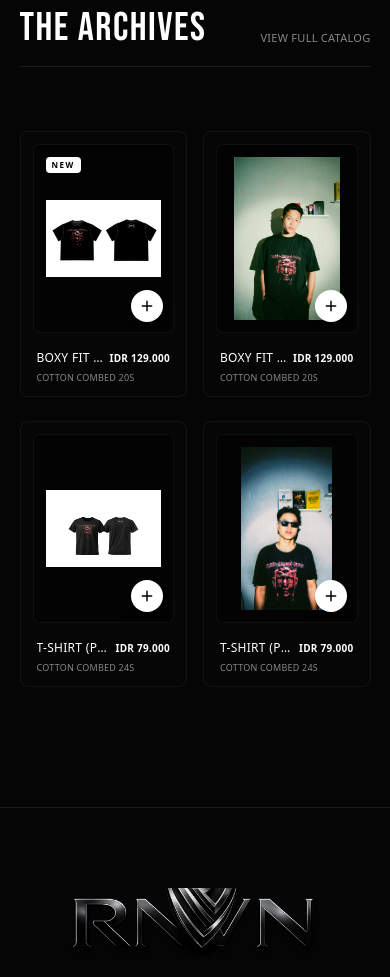
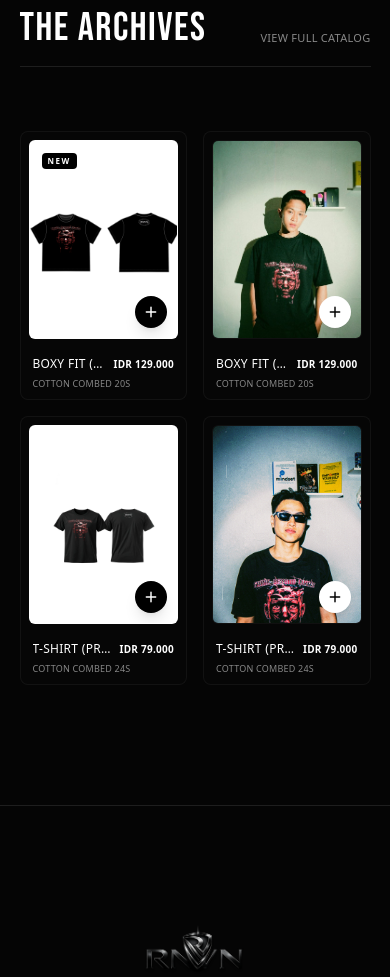
Before and after one commit to randianodeska-coder/rnvn.brand, a Next.js app: page / in a window 390 px wide. Shown: the part 1020-1997 px from the top of the page. Built offline with nearby package versions, Linux system fonts and the light colour scheme.

Commit message:
Add files via upload

```diff
--- a/src/app/page.tsx
+++ b/src/app/page.tsx
@@ -282,9 +282,8 @@ export default function Home() {
         className={`fixed inset-0 bg-black/70 backdrop-blur-md z-[990] transition-all duration-500 ${menuActive || cartActive ? "opacity-100 pointer-events-auto" : "opacity-0 pointer-events-none"}`}
         onClick={closeOverlays}
       ></div>
-
       {/* Mobile Menu */}
-      <div className={`fixed top-0 w-full max-w-[380px] h-screen bg-black/95 backdrop-blur-2xl z-[1000] flex flex-col transition-transform duration-700 ease-[cubic-bezier(0.16,1,0.3,1)] left-0 border-r border-white/5 p-10 justify-between ${menuActive ? "translate-x-0" : "-translate-x-full"}`}>
+      <div className={`fixed top-0 w-full max-w-[380px] h-screen h-[100dvh] bg-black/95 backdrop-blur-2xl z-[1000] flex flex-col transition-transform duration-700 ease-[cubic-bezier(0.16,1,0.3,1)] left-0 border-r border-white/5 p-10 justify-between ${menuActive ? "translate-x-0" : "-translate-x-full"}`}>
         <div className="flex justify-between items-center pb-6 border-b border-white/5">
           <span className="font-[family-name:var(--font-syncopate)] font-bold text-sm tracking-[3px] text-white">MENU</span>
           <button className="bg-transparent border-none text-white text-lg cursor-none opacity-50 hover:opacity-100 transition-opacity" onClick={closeOverlays}>✕</button>
@@ -304,7 +303,7 @@ export default function Home() {
       </div>
 
       {/* Slide-Out Cart */}
-      <div className={`fixed top-0 w-full sm:w-[440px] max-w-full h-screen bg-black/95 backdrop-blur-2xl z-[1000] flex flex-col transition-transform duration-700 ease-[cubic-bezier(0.16,1,0.3,1)] right-0 border-l border-white/5 ${cartActive ? "translate-x-0" : "translate-x-full"}`}>
+      <div className={`fixed top-0 w-full sm:w-[440px] max-w-full h-screen h-[100dvh] bg-black/95 backdrop-blur-2xl z-[1000] flex flex-col transition-transform duration-700 ease-[cubic-bezier(0.16,1,0.3,1)] right-0 border-l border-white/5 ${cartActive ? "translate-x-0" : "translate-x-full"}`}>
         <div className="p-6 border-b border-white/5 flex justify-between items-center bg-black/20">
           <h3 className="font-[family-name:var(--font-syncopate)] font-bold text-xs tracking-[3px] text-white">SHOPPING BAG ({items.reduce((acc, curr) => acc + curr.quantity, 0)})</h3>
           <button className="bg-transparent border-none text-white text-lg cursor-none opacity-50 hover:opacity-100 transition-opacity" onClick={closeOverlays}>✕</button>
@@ -374,10 +373,10 @@ export default function Home() {
           </div>
         )}
 
-        <div className="p-6 border-t border-white/5 flex flex-col gap-2.5 bg-black/20">
+        <div className="p-4 pb-8 md:p-6 border-t border-white/5 flex flex-col gap-2 bg-black/20">
           <button
             disabled={items.length === 0}
-            className="w-full p-4 bg-white text-black text-[11px] font-bold tracking-widest uppercase border-none cursor-none transition-all duration-300 hover:bg-neutral-200 active:scale-[0.98] disabled:opacity-50 disabled:pointer-events-none"
+            className="w-full py-3 md:py-4 px-4 bg-white text-black text-[11px] font-bold tracking-widest uppercase border-none cursor-none transition-all duration-300 hover:bg-neutral-200 active:scale-[0.98] disabled:opacity-50 disabled:pointer-events-none"
             onClick={() => {
               const message = `Halo RNVN, saya ingin memesan:\n\n` +
                               items.map(item => `- ${item.name} (${item.quantity}x) = IDR ${(item.price * item.quantity).toLocaleString("id-ID")}`).join("\n") +
@@ -393,7 +392,7 @@ export default function Home() {
               href="https://vt.tiktok.com/ZSHKqtkr8/?page=Mall"
               target="_blank"
               rel="noopener noreferrer"
-              className="p-3 bg-neutral-900/50 hover:bg-neutral-900 border border-white/10 text-white text-[9px] font-semibold tracking-widest uppercase text-center no-underline cursor-none transition-all duration-300"
+              className="py-2.5 md:py-3 px-3 bg-neutral-900/50 hover:bg-neutral-900 border border-white/10 text-white text-[9px] font-semibold tracking-widest uppercase text-center no-underline cursor-none transition-all duration-300"
             >
               TikTok Shop
             </a>
@@ -401,7 +400,7 @@ export default function Home() {
               href="#"
               target="_blank"
               rel="noopener noreferrer"
-              className="p-3 bg-neutral-900/50 hover:bg-neutral-900 border border-white/10 text-white text-[9px] font-semibold tracking-widest uppercase text-center no-underline cursor-none transition-all duration-300"
+              className="py-2.5 md:py-3 px-3 bg-[#0c0c0c]/50 hover:bg-neutral-900 border border-white/10 text-white text-[9px] font-semibold tracking-widest uppercase text-center no-underline cursor-none transition-all duration-300"
             >
               Shopee Store
             </a>
@@ -512,17 +511,17 @@ export default function Home() {
           <a href="#" className="text-[11px] font-medium uppercase tracking-wide text-[#888888] no-underline transition-colors hover:text-white hover-target">View Full Catalog</a>
         </div>
 
-        <div className="grid grid-cols-[repeat(auto-fill,minmax(280px,1fr))] gap-y-10 gap-x-6 md:gap-y-[60px] md:gap-x-[30px] max-md:grid-cols-[repeat(auto-fill,minmax(160px,1fr))] max-md:gap-y-6 max-md:gap-x-4">
+        <div className="grid grid-cols-2 lg:grid-cols-4 gap-4 md:gap-[30px]">
 
           {/* Product 1 */}
-          <a href="#" className="flex flex-col no-underline text-inherit cursor-none group reveal hover-target-image border border-white/5 bg-[#080808]/40 p-3 md:p-4 rounded-lg transition-all duration-500 hover:border-white/10 hover:bg-[#080808]/80 hover:shadow-luxury relative">
-            <div className="bg-[#030303] w-full aspect-[3/4] relative overflow-hidden rounded-md mb-4 border border-white/5">
-              <div className="absolute top-3 left-3 text-[8px] md:text-[9px] font-semibold tracking-[1.5px] bg-white text-black py-0.5 px-1.5 uppercase z-[2] rounded-sm">New</div>
-              <Image src="/assets/rnvn4.png" alt="Signature Boxy" fill className="object-contain p-3 md:p-4 transition-transform duration-700 ease-out group-hover:scale-105" />
+          <a href="#" className="flex flex-col no-underline text-inherit cursor-none group reveal hover-target-image border border-white/5 bg-[#080808]/40 p-2 md:p-4 rounded-lg transition-all duration-500 hover:border-white/10 hover:bg-[#080808]/80 hover:shadow-luxury relative">
+            <div className="bg-white w-full aspect-[3/4] relative overflow-hidden rounded-md mb-4 border border-white/5">
+              <div className="absolute top-3 left-3 text-[8px] md:text-[9px] font-semibold tracking-[1.5px] bg-black text-white py-0.5 px-1.5 uppercase z-[2] rounded-sm">New</div>
+              <Image src="/assets/rnvn4.png" alt="Signature Boxy" fill className="object-contain p-1 max-md:p-0 md:p-3 scale-[1.12] transition-transform duration-700 ease-out group-hover:scale-[1.18]" />
 
               {/* Mobile Quick Add (+) */}
               <button
-                className="md:hidden absolute bottom-2.5 right-2.5 bg-white text-black w-8 h-8 rounded-full shadow-lg z-[4] flex items-center justify-center hover-target active:scale-90 transition-transform"
+                className="md:hidden absolute bottom-2.5 right-2.5 bg-black text-white w-8 h-8 rounded-full shadow-lg z-[4] flex items-center justify-center hover-target active:scale-90 transition-transform"
                 onClick={(e) => {
                   e.preventDefault();
                   addItem({ id: 1, name: "BOXY FIT (Pre-Order)", price: 129000, image_url: "/assets/rnvn4.png" });
@@ -530,14 +529,14 @@ export default function Home() {
                 }}
                 aria-label="Add to cart"
               >
-                <svg className="w-3.5 h-3.5 text-black" fill="none" stroke="currentColor" viewBox="0 0 24 24" xmlns="http://www.w3.org/2000/svg">
+                <svg className="w-3.5 h-3.5 text-white" fill="none" stroke="currentColor" viewBox="0 0 24 24" xmlns="http://www.w3.org/2000/svg">
                   <path strokeLinecap="round" strokeLinejoin="round" strokeWidth="2.5" d="M12 4v16m8-8H4"></path>
                 </svg>
               </button>
 
               {/* Desktop Quick Add */}
               <div
-                className="hidden md:flex absolute bottom-0 left-0 w-full p-4 bg-black/75 backdrop-blur-md text-white justify-center items-center text-[10px] font-bold tracking-widest translate-y-full transition-transform duration-500 ease-[cubic-bezier(0.16,1,0.3,1)] z-[3] group-hover:translate-y-0 hover:bg-white hover:text-black"
+                className="hidden md:flex absolute bottom-0 left-0 w-full p-4 bg-black text-white justify-center items-center text-[10px] font-bold tracking-widest translate-y-full transition-transform duration-500 ease-[cubic-bezier(0.16,1,0.3,1)] z-[3] group-hover:translate-y-0 hover:bg-black/90"
                 onClick={(e) => {
                   e.preventDefault();
                   addItem({ id: 1, name: "BOXY FIT (Pre-Order)", price: 129000, image_url: "/assets/rnvn4.png" });
@@ -557,9 +556,9 @@ export default function Home() {
           </a>
 
           {/* Product 2 */}
-          <a href="#" className="flex flex-col no-underline text-inherit cursor-none group reveal hover-target-image border border-white/5 bg-[#080808]/40 p-3 md:p-4 rounded-lg transition-all duration-500 hover:border-white/10 hover:bg-[#080808]/80 hover:shadow-luxury relative" style={{ transitionDelay: "0.1s" }}>
+          <a href="#" className="flex flex-col no-underline text-inherit cursor-none group reveal hover-target-image border border-white/5 bg-[#080808]/40 p-2 md:p-4 rounded-lg transition-all duration-500 hover:border-white/10 hover:bg-[#080808]/80 hover:shadow-luxury relative" style={{ transitionDelay: "0.1s" }}>
             <div className="bg-[#030303] w-full aspect-[3/4] relative overflow-hidden rounded-md mb-4 border border-white/5">
-              <Image src="/assets/img_8767.jpg.jpeg" alt="Streetwear Core" fill className="object-contain p-3 md:p-4 transition-transform duration-700 ease-out group-hover:scale-105" />
+              <Image src="/assets/img_8767.jpg.jpeg" alt="Streetwear Core" fill className="object-cover transition-transform duration-700 ease-out group-hover:scale-105" />
 
               {/* Mobile Quick Add (+) */}
               <button
@@ -598,13 +597,13 @@ export default function Home() {
           </a>
 
           {/* Product 3 */}
-          <a href="#" className="flex flex-col no-underline text-inherit cursor-none group reveal hover-target-image border border-white/5 bg-[#080808]/40 p-3 md:p-4 rounded-lg transition-all duration-500 hover:border-white/10 hover:bg-[#080808]/80 hover:shadow-luxury relative" style={{ transitionDelay: "0.2s" }}>
-            <div className="bg-[#030303] w-full aspect-[3/4] relative overflow-hidden rounded-md mb-4 border border-white/5">
-              <Image src="/assets/tshirts rnvn.png" alt="Essential T-Shirt" fill className="object-contain p-3 md:p-4 transition-transform duration-700 ease-out group-hover:scale-105" />
+          <a href="#" className="flex flex-col no-underline text-inherit cursor-none group reveal hover-target-image border border-white/5 bg-[#080808]/40 p-2 md:p-4 rounded-lg transition-all duration-500 hover:border-white/10 hover:bg-[#080808]/80 hover:shadow-luxury relative" style={{ transitionDelay: "0.2s" }}>
+            <div className="bg-white w-full aspect-[3/4] relative overflow-hidden rounded-md mb-4 border border-white/5">
+              <Image src="/assets/tshirts rnvn.png" alt="Essential T-Shirt" fill className="object-contain p-1 max-md:p-0 md:p-3 scale-[1.12] transition-transform duration-700 ease-out group-hover:scale-[1.18]" />
 
               {/* Mobile Quick Add (+) */}
               <button
-                className="md:hidden absolute bottom-2.5 right-2.5 bg-white text-black w-8 h-8 rounded-full shadow-lg z-[4] flex items-center justify-center hover-target active:scale-90 transition-transform"
+                className="md:hidden absolute bottom-2.5 right-2.5 bg-black text-white w-8 h-8 rounded-full shadow-lg z-[4] flex items-center justify-center hover-target active:scale-90 transition-transform"
                 onClick={(e) => {
                   e.preventDefault();
                   addItem({ id: 3, name: "T-shirt (Pre-Order)", price: 79000, image_url: "/assets/tshirts rnvn.png" });
@@ -612,14 +611,14 @@ export default function Home() {
                 }}
                 aria-label="Add to cart"
               >
-                <svg className="w-3.5 h-3.5 text-black" fill="none" stroke="currentColor" viewBox="0 0 24 24" xmlns="http://www.w3.org/2000/svg">
+                <svg className="w-3.5 h-3.5 text-white" fill="none" stroke="currentColor" viewBox="0 0 24 24" xmlns="http://www.w3.org/2000/svg">
                   <path strokeLinecap="round" strokeLinejoin="round" strokeWidth="2.5" d="M12 4v16m8-8H4"></path>
                 </svg>
               </button>
 
               {/* Desktop Quick Add */}
               <div
-                className="hidden md:flex absolute bottom-0 left-0 w-full p-4 bg-black/75 backdrop-blur-md text-white justify-center items-center text-[10px] font-bold tracking-widest translate-y-full transition-transform duration-500 ease-[cubic-bezier(0.16,1,0.3,1)] z-[3] group-hover:translate-y-0 hover:bg-white hover:text-black"
+                className="hidden md:flex absolute bottom-0 left-0 w-full p-4 bg-black text-white justify-center items-center text-[10px] font-bold tracking-widest translate-y-full transition-transform duration-500 ease-[cubic-bezier(0.16,1,0.3,1)] z-[3] group-hover:translate-y-0 hover:bg-black/90"
                 onClick={(e) => {
                   e.preventDefault();
                   addItem({ id: 3, name: "T-shirt (Pre-Order)", price: 79000, image_url: "/assets/tshirts rnvn.png" });
@@ -639,9 +638,9 @@ export default function Home() {
           </a>
 
           {/* Product 4 */}
-          <a href="#" className="flex flex-col no-underline text-inherit cursor-none group reveal hover-target-image border border-white/5 bg-[#080808]/40 p-3 md:p-4 rounded-lg transition-all duration-500 hover:border-white/10 hover:bg-[#080808]/80 hover:shadow-luxury relative" style={{ transitionDelay: "0.3s" }}>
+          <a href="#" className="flex flex-col no-underline text-inherit cursor-none group reveal hover-target-image border border-white/5 bg-[#080808]/40 p-2 md:p-4 rounded-lg transition-all duration-500 hover:border-white/10 hover:bg-[#080808]/80 hover:shadow-luxury relative" style={{ transitionDelay: "0.3s" }}>
             <div className="bg-[#030303] w-full aspect-[3/4] relative overflow-hidden rounded-md mb-4 border border-white/5">
-              <Image src="/assets/img_8789.jpg.jpeg" alt="Urban Edition" fill className="object-contain p-3 md:p-4 transition-transform duration-700 ease-out group-hover:scale-105" />
+              <Image src="/assets/img_8789.jpg.jpeg" alt="Urban Edition" fill className="object-cover transition-transform duration-700 ease-out group-hover:scale-105" />
 
               {/* Mobile Quick Add (+) */}
               <button
@@ -684,8 +683,8 @@ export default function Home() {
 
       {/* Manifesto */}
       <section id="manifesto" className="py-[100px] px-[5vw] md:py-[100px] max-md:py-[80px] grid grid-cols-1 md:grid-cols-2 gap-[40px] md:gap-[6vw] items-center border-t border-white/10 relative z-[2]">
-        <div className="w-full aspect-[16/9] md:aspect-[4/5] relative overflow-hidden rounded reveal filter grayscale">
-          <Image src="/assets/untitled-1-recovered.png" alt="RNVN Vision" fill className="object-cover" />
+        <div className="w-full aspect-[16/9] md:aspect-[4/5] relative overflow-hidden rounded reveal">
+          <Image src="/assets/untitled-1-recovered.png" alt="RNVN Vision" fill className="object-contain" />
         </div>
         <div className="py-0 md:py-10 reveal text-white">
           <h2 className="font-[family-name:var(--font-bebas)] text-[clamp(3rem,6vw,4.5rem)] mb-8 m-0 leading-[0.9]">The<br/>Manifesto</h2>
```
